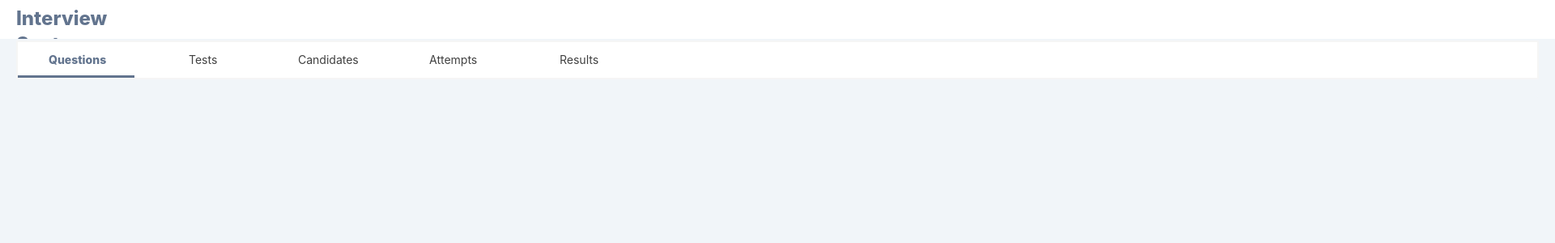
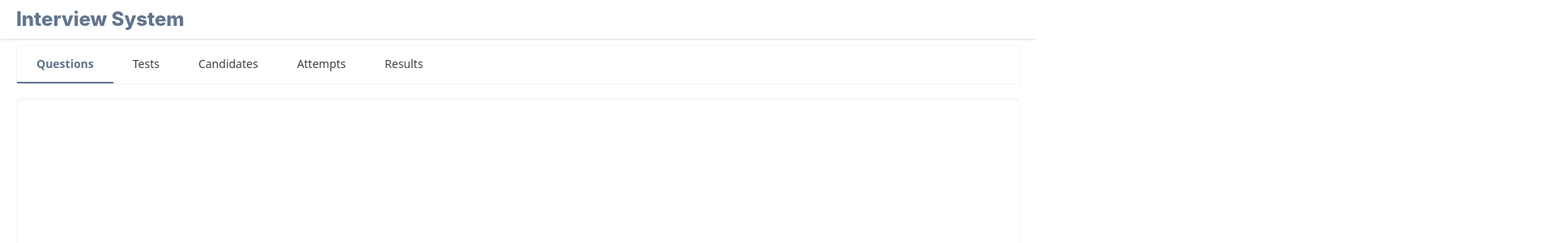
Before and after one commit to egor-morozik/InterviewTestSystemRework, a React (Vite) app in the folder frontend/: page /questions in a window 1280 px wide. Shown: the top 300 px of the page at 81% size, 1920 px wide, since content can reach past the window. Built offline with nearby package versions, Linux system fonts and the light colour scheme.

Commit message:
Create adaptive designe to main page

```diff
--- a/frontend/src/App.jsx
+++ b/frontend/src/App.jsx
@@ -8,64 +8,33 @@ import { Results } from "./pages/Results"
 function App() {
   return (
     <BrowserRouter>
-      <div className="w-[1920px] h-[1080px] relative bg-slate-100 overflow-hidden">
+      <div className="min-h-screen flex flex-col">
 
-        <header className="w-[1920px] h-12 left-0 top-0 absolute bg-white overflow-hidden">
-          <div className="w-48 h-12 left-[20px] top-0 absolute">
-            <div className="w-48 h-9 left-0 top-[7px] absolute justify-center text-slate-500 text-2xl font-extrabold font-['Inter'] leading-8">
+        <header className="h-12 bg-white flex items-center px-5 shrink-0 shadow-sm">
+          <div className="text-slate-500 text-2xl font-extrabold font-['Inter']">
             Interview System
-            </div>
           </div>
         </header>
 
-        <nav className="w-[1880px] h-12 left-[20px] top-[50px] absolute bg-white outline outline-2 outline-offset-[-2px] outline-neutral-100 overflow-hidden">
-          <div className="w-36 h-11 left-[2px] top-[2px] absolute border-b-[3px] border-slate-500 overflow-hidden">
-            <Link
-              to="/questions"
-              className="w-20 h-5 left-[38px] top-[12px] absolute justify-start text-slate-500 text-sm font-extrabold font-['Inter'] leading-5"
-            >
+        <nav className="mx-5 mt-2 bg-white flex border border-neutral-100 shrink-0">
+          <Link to="/questions" className="px-6 py-3 border-b-2 border-slate-500 text-slate-500 text-sm font-extrabold">
             Questions
           </Link>
-          </div>
-
-          <div className="w-36 h-11 left-[157px] top-[2px] absolute bg-white overflow-hidden">
-            <Link
-              to="/tests"
-              className="w-9 h-5 left-[56px] top-[12px] absolute justify-start text-neutral-700 text-sm font-normal font-['Inter'] leading-5"
-            >
+          <Link to="/tests" className="px-6 py-3 text-neutral-700 text-sm hover:bg-gray-100">
             Tests
           </Link>
-          </div>
-
-          <div className="w-36 h-11 left-[312px] top-[2px] absolute bg-white overflow-hidden">
-            <Link
-              to="/candidates"
-              className="w-20 h-5 left-[36px] top-[12px] absolute justify-start text-neutral-700 text-sm font-normal font-['Inter'] leading-5"
-            >
+          <Link to="/candidates" className="px-6 py-3 text-neutral-700 text-sm hover:bg-gray-100">
             Candidates
           </Link>
-          </div>
-
-          <div className="w-36 h-11 left-[467px] top-[2px] absolute bg-white overflow-hidden">
-            <Link
-              to="/attempts"
-              className="w-16 h-5 left-[43px] top-[12px] absolute justify-start text-neutral-700 text-sm font-normal font-['Inter'] leading-5"
-            >
+          <Link to="/attempts" className="px-6 py-3 text-neutral-700 text-sm hover:bg-gray-100">
             Attempts
           </Link>
-          </div>
-
-          <div className="w-36 h-11 left-[622px] top-[2px] absolute bg-white overflow-hidden">
-            <Link
-              to="/results"
-              className="w-12 h-5 left-[49px] top-[12px] absolute justify-start text-neutral-700 text-sm font-normal font-['Inter'] leading-5"
-            >
+          <Link to="/results" className="px-6 py-3 text-neutral-700 text-sm hover:bg-gray-100">
             Results
           </Link>
-          </div>
         </nav>
 
-        <main className="w-[1880px] h-[950px] left-[20px] top-[115px] absolute bg-slate-100 rounded-[10px] overflow-hidden">
+        <main className="flex-1 mx-5 mt-4 bg-white rounded-t-lg shadow-inner overflow-auto">
           <Routes>
             <Route path="/" element={<Questions />} />
             <Route path="/questions" element={<Questions />} />
```
Lines whose indentation alone changed are shown as unchanged.
